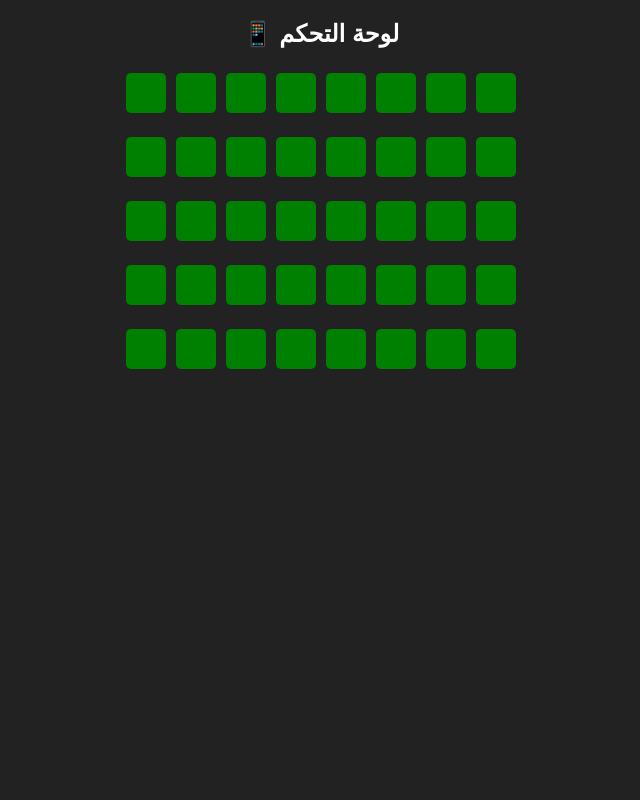
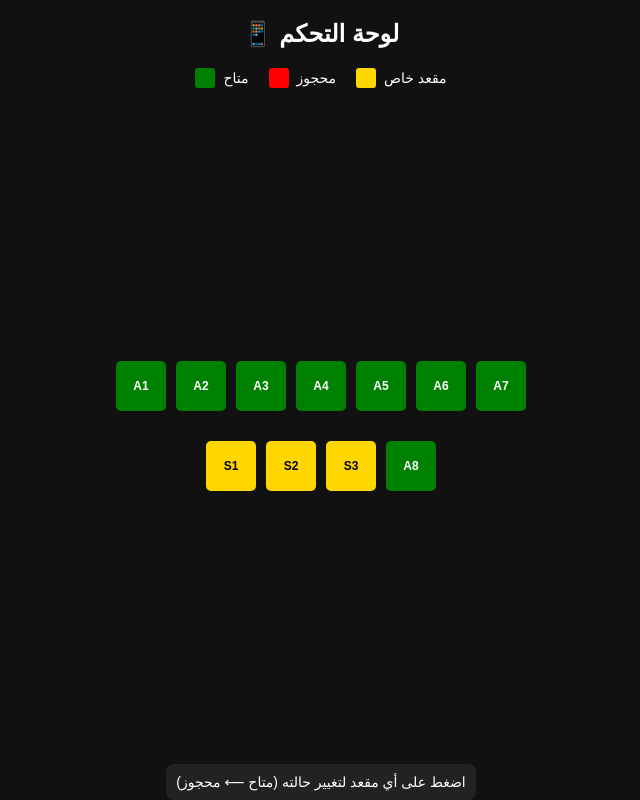
Before and after one commit to adamtamer2022/family-party, a plain HTML site: page control.html in a window 1280 px wide. Shown: the whole page, without its empty margins (319-959 px from the left). Drawn offline with Linux system fonts and the light colour scheme; no server answers.

Commit message:
Update control.html

```diff
--- a/control.html
+++ b/control.html
@@ -4,21 +4,126 @@
 <meta charset="UTF-8">
 <title>لوحة تحكم المقاعد</title>
 <style>
-  body { text-align: center; background: #222; color: white; font-family: sans-serif; }
-  .row { margin: 10px; }
+  body {
+    margin: 0;
+    background: #111;
+    color: white;
+    font-family: sans-serif;
+    display: flex;
+    flex-direction: column;
+    align-items: center;
+    height: 100vh;
+  }
+
+  h2 {
+    margin-top: 20px;
+  }
+
+  #hall {
+    flex-grow: 1;
+    display: flex;
+    flex-direction: column;
+    justify-content: center; /* يخلي الكراسي في نصف الشاشة عمودي */
+    align-items: center; /* يخليها في المنتصف أفقي */
+  }
+
+  .row {
+    margin: 10px;
+  }
+
   .seat {
-    width: 40px; height: 40px; margin: 5px;
-    display: inline-block; background: green;
-    border-radius: 5px; cursor: pointer;
+    width: 50px;
+    height: 50px;
+    margin: 5px;
+    display: inline-flex;
+    background: green;
+    border-radius: 5px;
+    transition: 0.3s;
+    cursor: pointer;
+    align-items: center;
+    justify-content: center;
+    font-size: 12px;
+    font-weight: bold;
+    color: white;
   }
-  .seat.booked { background: red; }
+
+  .seat:hover {
+    opacity: 0.8;
+    transform: scale(1.05);
+  }
+
+  .seat.booked {
+    background: red;
+  }
+
+  .seat.special {
+    background: gold;
+    color: black;
+  }
+
+  .seat.special.booked {
+    background: #b8860b;
+    color: white;
+  }
+
+  .legend {
+    display: flex;
+    gap: 20px;
+    margin-bottom: 20px;
+    font-size: 14px;
+  }
+
+  .legend-item {
+    display: flex;
+    align-items: center;
+    gap: 8px;
+  }
+
+  .legend-color {
+    width: 20px;
+    height: 20px;
+    border-radius: 3px;
+  }
+
+  .legend-green { background: green; }
+  .legend-red { background: red; }
+  .legend-gold { background: gold; }
+
+  .instructions {
+    margin-top: 20px;
+    padding: 10px;
+    background: #222;
+    border-radius: 8px;
+    text-align: center;
+    font-size: 14px;
+  }
 </style>
 <script src="https://www.gstatic.com/firebasejs/9.6.1/firebase-app.js"></script>
 <script src="https://www.gstatic.com/firebasejs/9.6.1/firebase-database.js"></script>
 </head>
 <body>
 <h2>📱 لوحة التحكم</h2>
+
+<div class="legend">
+  <div class="legend-item">
+    <div class="legend-color legend-green"></div>
+    <span>متاح</span>
+  </div>
+  <div class="legend-item">
+    <div class="legend-color legend-red"></div>
+    <span>محجوز</span>
+  </div>
+  <div class="legend-item">
+    <div class="legend-color legend-gold"></div>
+    <span>مقعد خاص</span>
+  </div>
+</div>
+
 <div id="hall"></div>
+
+<div class="instructions">
+  اضغط على أي مقعد لتغيير حالته (متاح ⟵ محجوز)
+</div>
 
 <script type="module">
   import { initializeApp } from "https://www.gstatic.com/firebasejs/9.6.1/firebase-app.js";
@@ -40,18 +145,22 @@
 
   const hall = document.getElementById("hall");
 
+  // تحديد المقاعد الخاصة
+  const specialSeats = ["B1", "B2", "B3", "B4", "B5", "B6"];
+
   // رسم الكراسي
-  const rows = ["A","B","C","D","E"];
-  rows.forEach(r => {
-    const rowDiv = document.createElement("div");
-    rowDiv.className = "row";
-    for (let i=1; i<=8; i++) {
+  // الصف الأول: A1 إلى A7
+  const firstRowDiv = document.createElement("div");
+  firstRowDiv.className = "row";
+  for (let i=1; i<=7; i++) {
     const seat = document.createElement("div");
     seat.className = "seat";
-      seat.setAttribute("data-id", r+i);
-      rowDiv.appendChild(seat);
+    const seatId = "A" + i;
+    seat.setAttribute("data-id", seatId);
+    seat.textContent = seatId;
+    firstRowDiv.appendChild(seat);
 
-      const seatRef = ref(db, "seats/" + r+i);
+    const seatRef = ref(db, "seats/" + seatId);
     onValue(seatRef, snapshot => {
       if (snapshot.val() === "booked") {
         seat.classList.add("booked");
@@ -65,8 +174,58 @@
       set(seatRef, booked ? "free" : "booked");
     });
   }
-    hall.appendChild(rowDiv);
+  hall.appendChild(firstRowDiv);
+
+  // الصف الثاني: المقاعد الخاصة S1-S6 + A8
+  const secondRowDiv = document.createElement("div");
+  secondRowDiv.className = "row";
+
+  // إضافة المقاعد الخاصة S1-S6 أولاً
+  for (let i=1; i<=3; i++) {
+    const seat = document.createElement("div");
+    seat.className = "seat special";
+    const seatId = "B" + i;
+    seat.setAttribute("data-id", seatId);
+    seat.textContent = "S" + i;
+    secondRowDiv.appendChild(seat);
+
+    const seatRef = ref(db, "seats/" + seatId);
+    onValue(seatRef, snapshot => {
+      if (snapshot.val() === "booked") {
+        seat.classList.add("booked");
+      } else {
+        seat.classList.remove("booked");
+      }
     });
+
+    seat.addEventListener("click", () => {
+      const booked = seat.classList.contains("booked");
+      set(seatRef, booked ? "free" : "booked");
+    });
+  }
+
+  // إضافة A8 في النهاية
+  const seatA8 = document.createElement("div");
+  seatA8.className = "seat";
+  seatA8.setAttribute("data-id", "A8");
+  seatA8.textContent = "A8";
+  secondRowDiv.appendChild(seatA8);
+
+  const seatA8Ref = ref(db, "seats/A8");
+  onValue(seatA8Ref, snapshot => {
+    if (snapshot.val() === "booked") {
+      seatA8.classList.add("booked");
+    } else {
+      seatA8.classList.remove("booked");
+    }
+  });
+
+  seatA8.addEventListener("click", () => {
+    const booked = seatA8.classList.contains("booked");
+    set(seatA8Ref, booked ? "free" : "booked");
+  });
+
+  hall.appendChild(secondRowDiv);
 </script>
 </body>
 </html>
```
Lines whose indentation alone changed are shown as unchanged.
